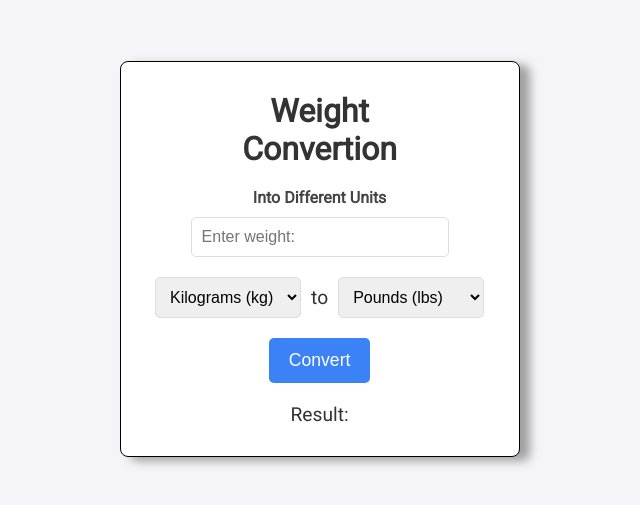
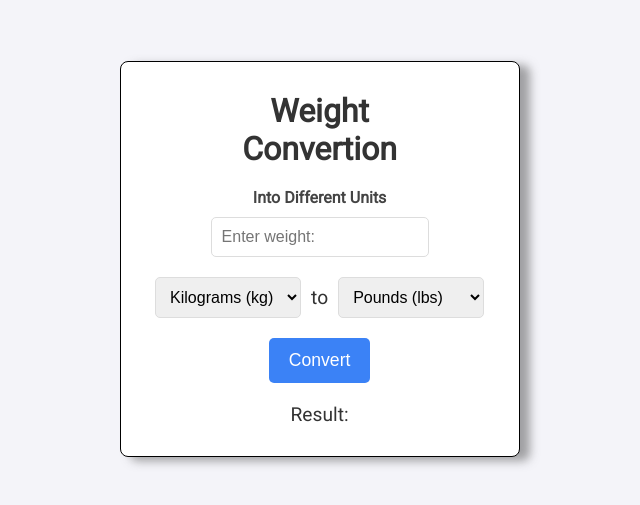
Before and after one commit to Lewiski101/weight-converter, a plain HTML site: page index.html in a window 1280 px wide. Shown: the part 141-646 px from the top of the page, 552-1192 px from the left. Drawn offline with Linux system fonts and the light colour scheme.

Commit message:
Update styles.css

```diff
--- a/styles.css
+++ b/styles.css
@@ -42,7 +42,7 @@ input{
     border-radius: 8px;
     box-shadow: 10px 4px 10px rgba(78, 78, 78, 0.5);
     border:1px solid black;
-    padding:30px 70px;
+    padding:30px 90px;
     width: 100%;
     max-width: 400px;
     text-align: center;
```
